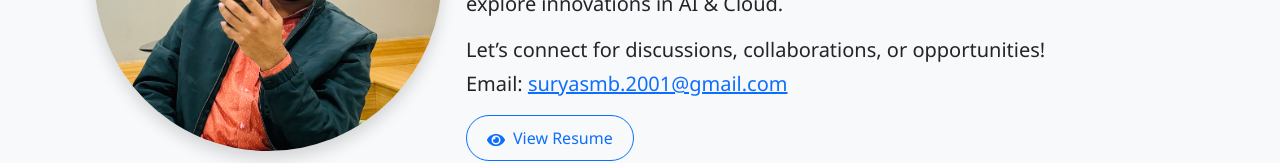
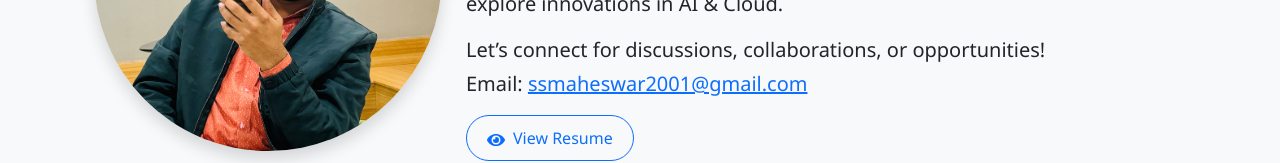
Before and after one commit to ssmaheswar2001/portfolio, a React (Create React App) app: page / in a window 1280 px wide. Shown: the part 369-532 px from the top of the page. Built offline with nearby package versions, Linux system fonts and the light colour scheme.

Commit message:
Re-Entering Email.

```diff
--- a/src/components/AboutMe.js
+++ b/src/components/AboutMe.js
@@ -30,7 +30,7 @@
             Let’s connect for discussions, collaborations, or opportunities!
           </p>
           <p className="lead">
-            Email: <a href="mailto:suryasmb.2001@gmail.com">suryasmb.2001@gmail.com</a>
+            Email: <a href="mailto:ssmaheswar2001@gmail.com">ssmaheswar2001@gmail.com</a>
           </p>
 
           <a
@@ -48,7 +48,7 @@
       <Row className="justify-content-center mt-2 g-2">
         <Col xs="auto">
           <a
-            href="https://www.linkedin.com/in/surya-smb/"
+            href="https://www.linkedin.com/in/maheswar-b-/"
             target="_blank"
             rel="noopener noreferrer"
             className="d-flex align-items-center text-decoration-none"
```
Also changed, not shown: 2 other files (tests, documents, lock files or other folders).
